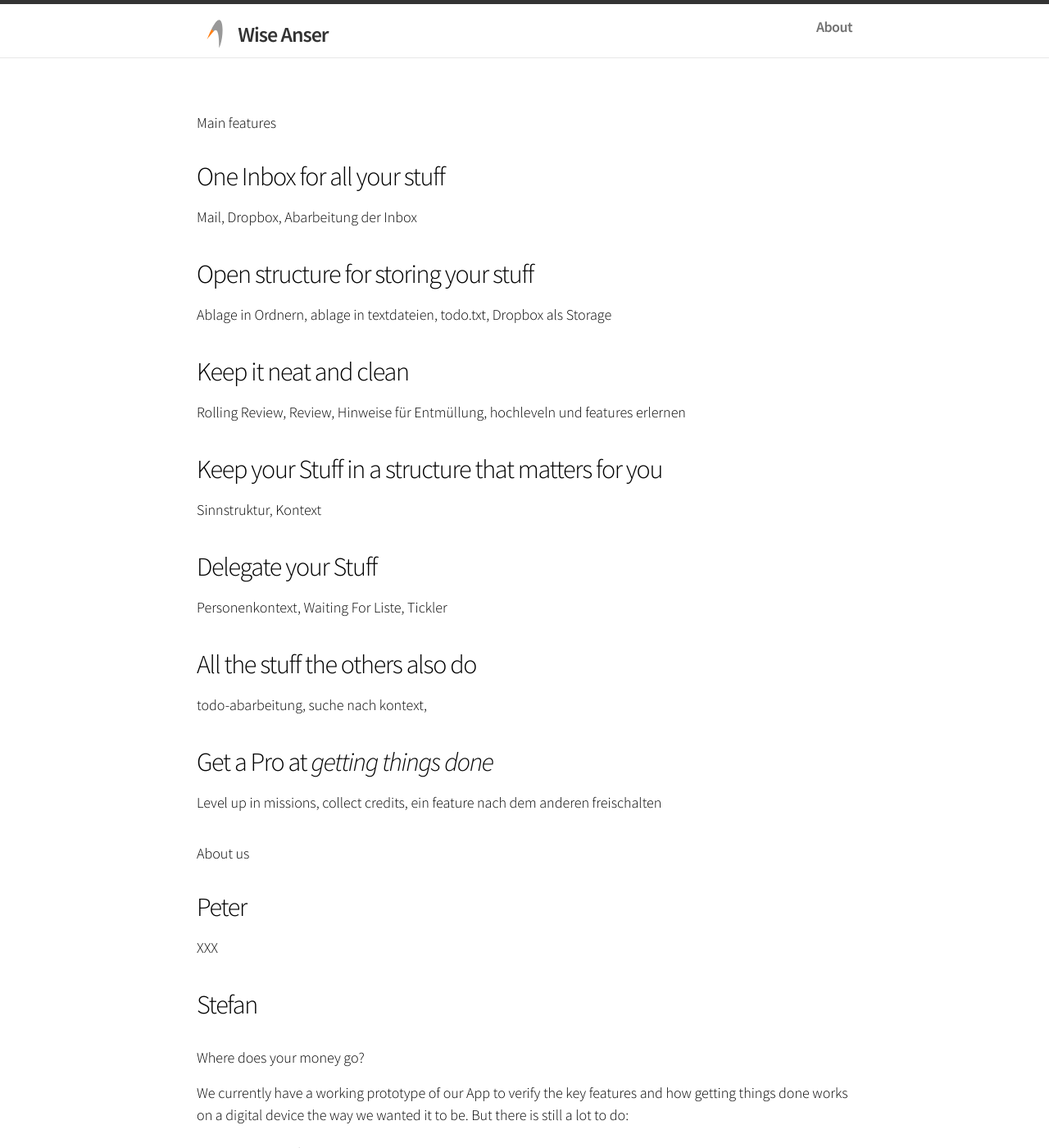
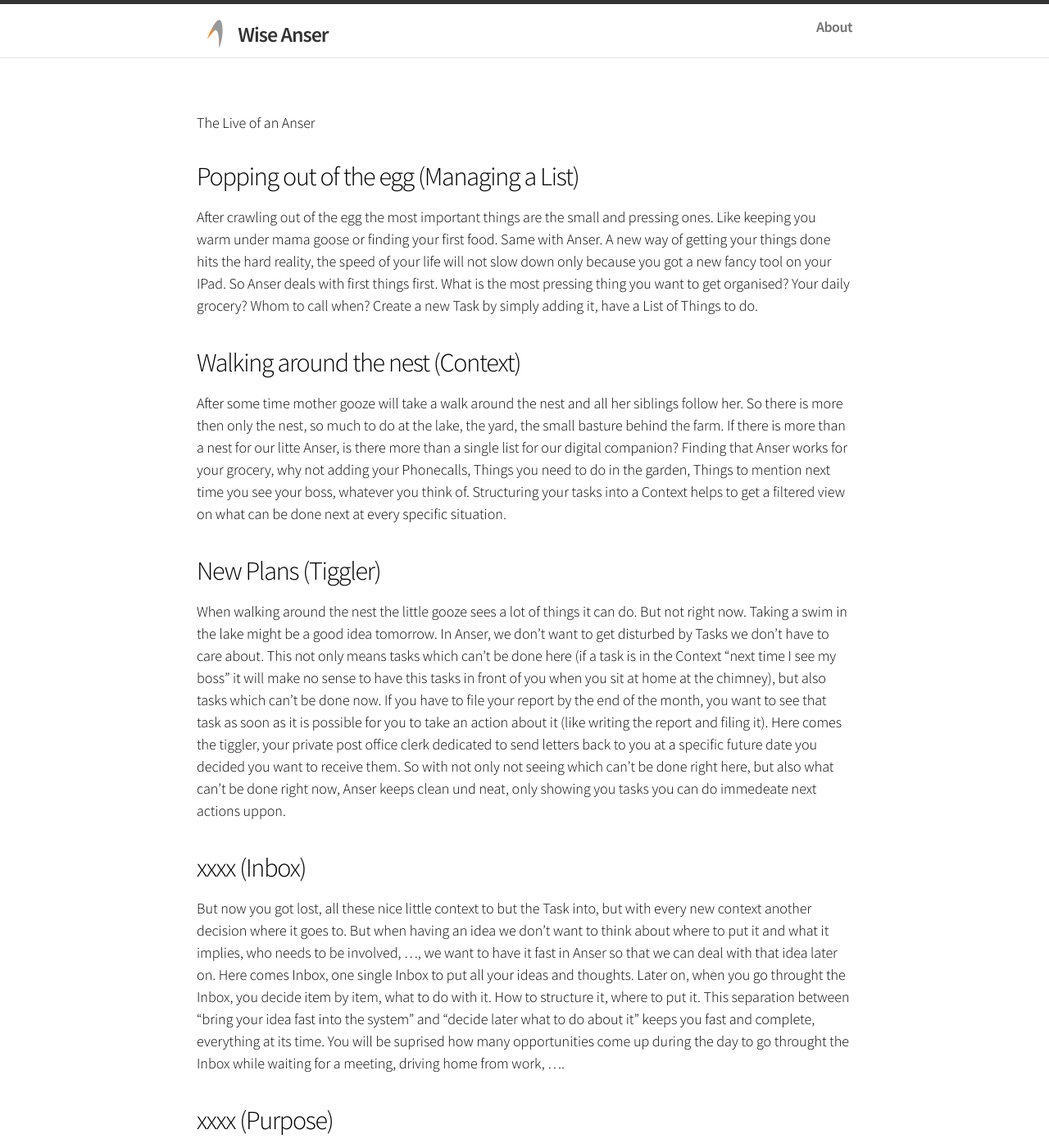
Before and after one commit to wiseanser/wiseanser.github.io, a Jekyll site: the page built from index.md, in a window 1280 px wide and 1400 px high. Shown: the whole window at 82% size. Built offline with Jekyll 4.4.1, drawn with Linux system fonts in a browser that asks for light colours; some of the changed text lies outside the part shown.

Commit message:
Update index.md

```diff
--- a/index.md
+++ b/index.md
@@ -1,6 +1,43 @@
 ---
 layout: page
 ---
+
+The Live of an Anser
+====================
+
+Popping out of the egg (Managing a List)
+----------------------
+
+After crawling out of the egg the most important things are the small and pressing ones. Like keeping you warm under mama goose or finding your first food. Same with Anser. A new way of getting your things done hits the hard reality, the speed of your life will not slow down only because you got a new fancy tool on your IPad. So Anser deals with first things first. What is the most pressing thing you want to get organised? Your daily grocery? Whom to call when?
+Create a new Task by simply adding it, have a List of Things to do.
+
+Walking around the nest (Context)
+-----------------------
+
+After some time mother gooze will take a walk around the nest and all her siblings follow her. So there is more then only the nest, so much to do at the lake, the yard, the small basture behind the farm. If there is more than a nest for our litte Anser, is there more than a single list for our digital companion?
+Finding that Anser works for your grocery, why not adding your Phonecalls, Things you need to do in the garden, Things to mention next time you see your boss, whatever you think of. Structuring your tasks into a Context helps to get a filtered view on what can be done next at every specific situation.
+
+New Plans (Tiggler)
+-------------------
+
+When walking around the nest the little gooze sees a lot of things it can do. But not right now. Taking a swim in the lake might be a good idea tomorrow. In Anser, we don't want to get disturbed by Tasks we don't have to care about. This not only means tasks which can't be done here (if a task is in the Context "next time I see my boss" it will make no sense to have this tasks in front of you when you sit at home at the chimney), but also tasks which can't be done now. If you have to file your report by the end of the month, you want to see that task as soon as it is possible for you to take an action about it (like writing the report and filing it). Here comes the tiggler, your private post office clerk dedicated to send letters back to you at a specific future date you decided you want to receive them.
+So with not only not seeing which can't be done right here, but also what can't be done right now, Anser keeps clean und neat, only showing you tasks you can do immedeate next actions uppon.
+
+xxxx (Inbox)
+----
+
+But now you got lost, all these nice little context to but the Task into, but with every new context another decision where it goes to. But when having an idea we don't want to think about where to put it and what it implies, who needs to be involved, ..., we want to have it fast in Anser so that we can deal with that idea later on. Here comes Inbox, one single Inbox to put all your ideas and thoughts. Later on, when you go throught the Inbox,  you decide item by item, what to do with it. How to structure it, where to put it. This separation between "bring your idea fast into the system" and "decide later what to do about it" keeps you fast and complete, everything at its time. You will be suprised how many opportunities come up during the day to go throught the Inbox while waiting for a meeting, driving home from work, ....
+
+xxxx (Purpose)
+--------------
+
+First it is interesting for our little gooze to run around a bit to explore the world. But the more it runs around, the more one question comes into it's mind. "Why?". Also using Anser for task management can be a fun game by itself, but the more tasks you process the more it will come to your mind to question the reason why you are doing things. Here comes the possibility to structure your tasks.
+
+xxxx (Review)
+-------------
+
+Live is a moving target. With all that structure around us it gets more and more likely, that these structures are out of date, that our live has changed meanwhile. A weekly review giving you a view from above to allign your goals with your structure helps keeping up to the change.
+
 
 Main features
 =============
@@ -8,7 +45,10 @@ Main features
 One Inbox for all your stuff
 ----------------------------
 
-Mail, Dropbox, Abarbeitung der Inbox
+Anser provides one single Inbox for everthing coming in. Every possibly actionable item you have to take care of appears in your Inbox for further processing.
+Keep your mind free from distractions. If something comes to your mind, dump it into the inbox so that you can forget about it for now and go on with whatever you where doing.
+Also incoming Mails are put into your Inbox.
+Process your Inbox like you read your facebook newsfeed. From time to time, once a while take a look and cope with the items meanwhile arrived in your inbox by deciding to trash them, do them instantly if it takes less than 2 minutes or file them for beeing done later. Believe us, nothing is so important to disturb you from your current work instead of waiting for your Inbox grooming. Complete relaxed control of your incoming workflow.
 
 Open structure for storing your stuff
 -------------------------------------
@@ -18,10 +58,12 @@ Ablage in Ordnern, ablage in textdateien, todo.txt, Dropbox als Storage
 Keep it neat and clean
 ----------------------
 
+Keeping Anser clean is like keeping your house clean, keeping your car clean, keeping your everything clean, I thing you got the idea. Taking little steps all the time do not cost any effort but keep your stuff together. Anser helps you to keep your
 Rolling Review, Review, Hinweise für Entmüllung, hochleveln und features erlernen
 
 Keep your Stuff in a structure that matters for you
 ---------------------------------------------------
+
 
 Sinnstruktur, Kontext
 
@@ -57,18 +99,21 @@ Where does your money go?
 
 We currently have a working prototype of our App to verify the key features and how getting things done works on a digital device the way we wanted it to be. But there is still a lot to do:
 * Creating a first version including
-    * stabilisation and a lot of beta testing
+    * stabilisation end beta testing
     * usability testing and working in feedback into the App
     * publish in app store
 * Marketing
     * Fueling our Blog and Twitter with new content about getting things done
     * setting up a homepage
+* Growing Anser
+    * continuous improvement on covering the ideas of getting things done with our App
 
 Risk an Challenges
 ==================
 
 * Will the way our App uniquely approaches Getting Things Done work for more than our group of testusers? We think so, but we can't be sure.
 * We have over 10 years experience in development of software products, which might be seen as a good thing as we know what is ahead of us. It might be seen as a bad thing, as we know how most software projects keep their schedules und budget. Our calculations are profoundly based on our intense work on Anser for the last year. We have a prototype and we know our featureset very well, we now what works and what doesn't. But software is in its nature always a moving target, so we can't garantuee more than to give our best to keep our promises.
+* We have an approach based on gamification and leveling up the features of Anser. The tricky thing is to make it interesting und encouraging enought to keep going while providing a consistent guideline the User can follow on mastering the art of *getting things done*.
 
 FAQ
 ===
```
